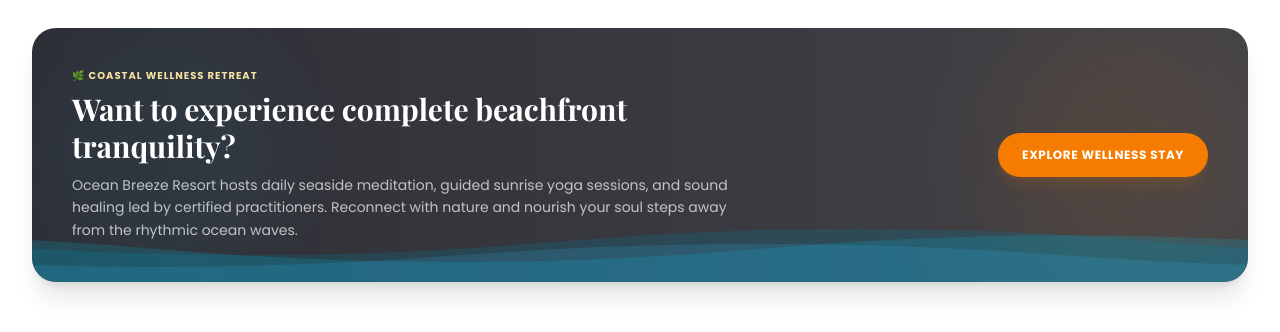
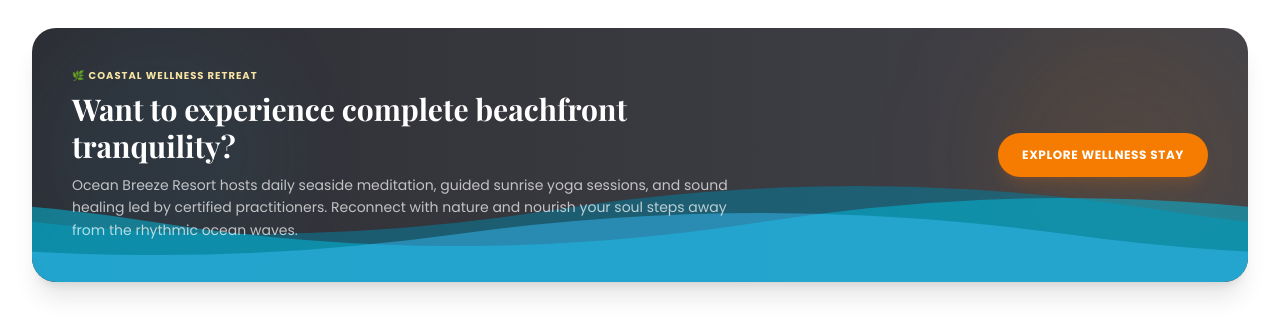
Before and after one commit to Senyuuuuuu/Oceanbreeze-demo, a React (Vite) app: page / in a window 1280 px wide. Shown: the part 4680-5012 px from the top of the page. Built offline with nearby package versions, Linux system fonts and the light colour scheme; a web font is replaced by a local one.

Commit message:
style(amenities): enhance wave animation visuals
Increase wave height and opacity to improve the depth and vibrancy of the ocean background effect.

```diff
--- a/src/components/Amenities.tsx
+++ b/src/components/Amenities.tsx
@@ -237,33 +237,33 @@ export default function Amenities({ onChangePage }: AmenitiesProps) {
           <div className="absolute bottom-0 left-0 w-64 h-64 bg-ocean/5 rounded-full blur-2xl pointer-events-none" />
 
           {/* Beautiful, smooth layered wave background animations */}
-          <div className="absolute bottom-0 left-0 w-full h-20 pointer-events-none overflow-hidden select-none z-0 rounded-b-3xl">
+          <div className="absolute bottom-0 left-0 w-full h-36 pointer-events-none overflow-hidden select-none z-0 rounded-b-3xl">
             {/* Back wave: slow, deep tropical teal-blue */}
-            <div className="absolute bottom-0 left-0 w-[200%] h-full animate-wave-slow opacity-60">
+            <div className="absolute bottom-0 left-0 w-[200%] h-full animate-wave-slow opacity-85">
               <svg className="w-full h-full" viewBox="0 0 1200 120" preserveAspectRatio="none">
                 <path
                   d="M 0 60 Q 150 100, 300 60 T 600 60 Q 750 100, 900 60 T 1200 60 L 1200 120 L 0 120 Z"
-                  fill="rgba(14, 116, 144, 0.45)"
+                  fill="rgba(14, 116, 144, 0.75)"
                 />
               </svg>
             </div>
 
             {/* Middle wave: medium, beautiful glowing cyan */}
-            <div className="absolute bottom-0 left-0 w-[200%] h-full animate-wave-medium opacity-50">
+            <div className="absolute bottom-0 left-0 w-[200%] h-full animate-wave-medium opacity-80">
               <svg className="w-full h-full" viewBox="0 0 1200 120" preserveAspectRatio="none">
                 <path
                   d="M 0 70 Q 150 110, 300 70 T 600 70 Q 750 110, 900 70 T 1200 70 L 1200 120 L 0 120 Z"
-                  fill="rgba(6, 182, 212, 0.40)"
+                  fill="rgba(6, 182, 212, 0.70)"
                 />
               </svg>
             </div>
 
             {/* Front wave: fast, vibrant seafoam blue-white */}
-            <div className="absolute bottom-0 left-0 w-[200%] h-full animate-wave-fast opacity-45">
+            <div className="absolute bottom-0 left-0 w-[200%] h-full animate-wave-fast opacity-75">
               <svg className="w-full h-full" viewBox="0 0 1200 120" preserveAspectRatio="none">
                 <path
                   d="M 0 80 Q 150 115, 300 80 T 600 80 Q 750 115, 900 80 T 1200 80 L 1200 120 L 0 120 Z"
-                  fill="rgba(56, 189, 248, 0.35)"
+                  fill="rgba(56, 189, 248, 0.65)"
                 />
               </svg>
             </div>
```
